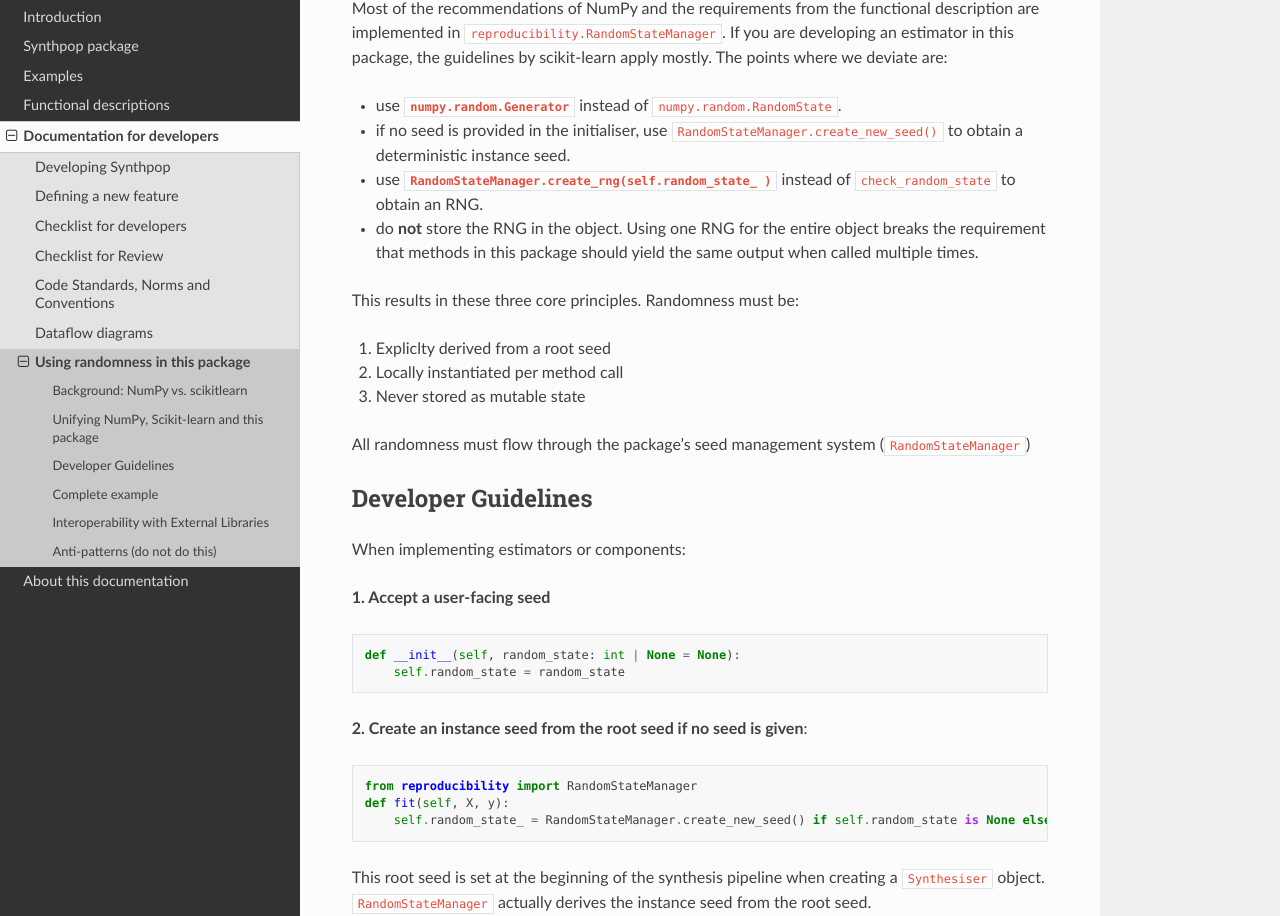
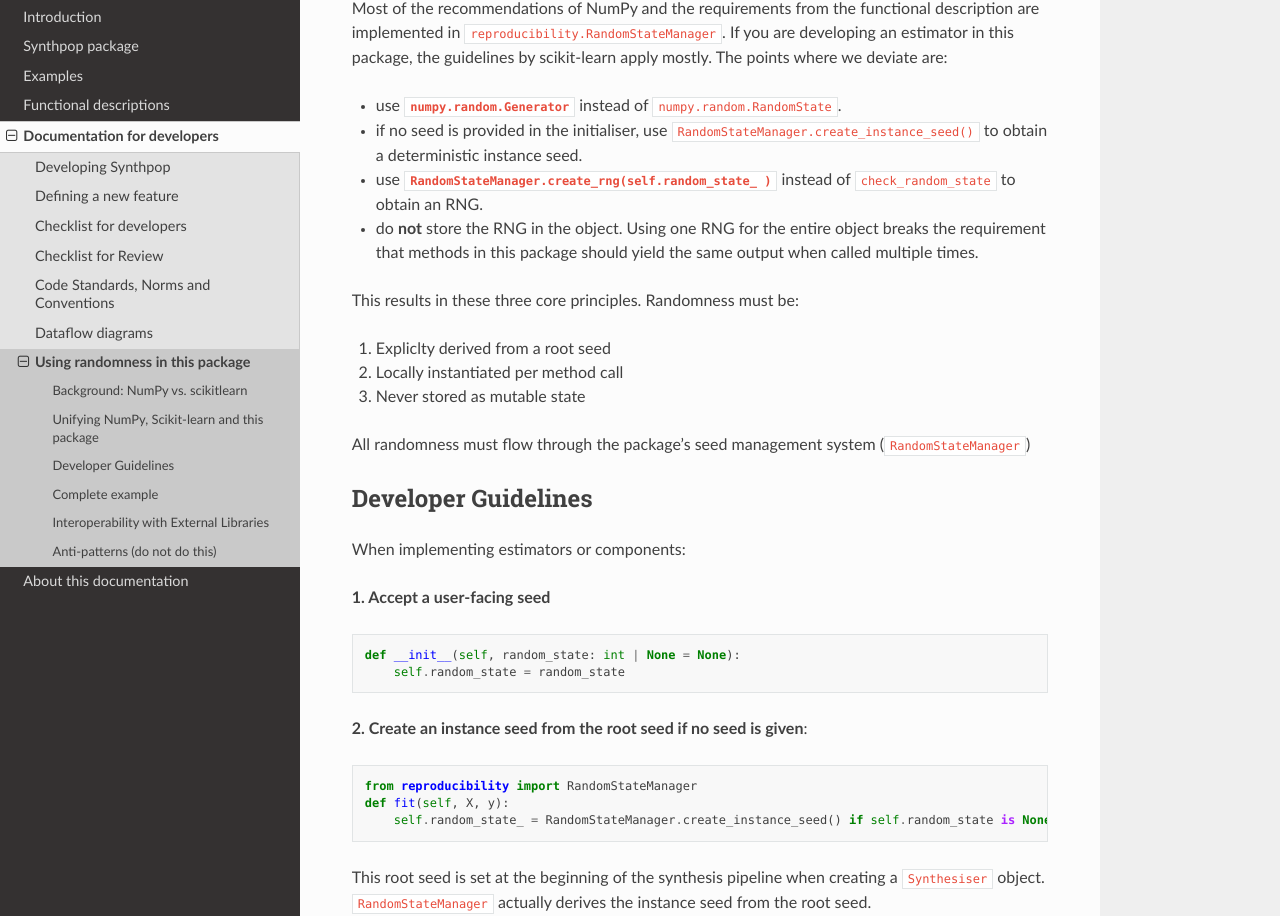
Before and after one commit to duonl/synthpop-py, a Sphinx documentation site: the page built from docs/source/developer/randomness.md, in a window 1280 px wide and 1400 px high, scrolled down 504 px. Shown: the part 135-1051 px from the top of the window. Built offline with Sphinx 7.4.7 and the Read the Docs theme 3.1.0, drawn with Linux system fonts in a browser that asks for light colours; some of the changed text lies outside the part shown.

Commit message:
renamed create_new_seed to create_instance_seed

````diff
--- a/docs/source/developer/randomness.md
+++ b/docs/source/developer/randomness.md
@@ -17,7 +17,7 @@ Most of the recommendations of NumPy and the requirements from the functional de
 If you are developing an estimator in this package, the guidelines by scikit-learn apply mostly. The points where we deviate are:
 
 - use **`numpy.random.Generator`** instead of `numpy.random.RandomState`.
-- if no seed is provided in the initialiser, use `RandomStateManager.create_new_seed()` to obtain a deterministic instance seed.
+- if no seed is provided in the initialiser, use `RandomStateManager.create_instance_seed()` to obtain a deterministic instance seed.
 - use **`RandomStateManager.create_rng(self.random_state_ )`** instead of `check_random_state` to obtain an RNG.
 - do **not** store the RNG in the object.
 Using one RNG for the entire object breaks the requirement that methods in this package should yield the same output when called multiple times.
@@ -41,7 +41,7 @@ def __init__(self, random_state: int | None = None):
 ```python
 from reproducibility import RandomStateManager
 def fit(self, X, y):
-    self.random_state_ = RandomStateManager.create_new_seed() if self.random_state is None else self.random_state
+    self.random_state_ = RandomStateManager.create_instance_seed() if self.random_state is None else self.random_state
 ```
 This root seed is set at the beginning of the synthesis pipeline when creating a `Synthesiser` object. `RandomStateManager` actually derives the instance seed from the root seed.
 
@@ -75,7 +75,7 @@ class GaussianNoise(BaseEstimator, TransformerMixin):
 
     # the arguments are ignored anyway, so we make them optional
     def fit(self, X=None, y=None):
-        self.random_state_ = RandomStateManager.create_new_seed() if self.random_state is None else self.random_state
+        self.random_state_ = RandomStateManager.create_instance_seed() if self.random_state is None else self.random_state
         rng = RandomStateManager.create_rng(self._seed)
         # use the RNG when fitting if needed.
 
@@ -86,7 +86,7 @@ class GaussianNoise(BaseEstimator, TransformerMixin):
 ```
 
 ## Interoperability with External Libraries
-Some libraries (including scikit-learn) expect a "random state" argument. In those cases, use `RandomStateManager.create_new_seed()` to provide a random state that stills follows the requirements of this package. Note that passing randomness into external libraries may break this package's guarantee that repeated method calls produce identical outputs. This is unavoidable when delegating randomness outside the package. However, try to find an alternative that supports our package's guarantee.
+Some libraries (including scikit-learn) expect a "random state" argument. In those cases, use `RandomStateManager.create_instance_seed()` to provide a random state that stills follows the requirements of this package. Note that passing randomness into external libraries may break this package's guarantee that repeated method calls produce identical outputs. This is unavoidable when delegating randomness outside the package. However, try to find an alternative that supports our package's guarantee.
 
 ## Anti-patterns (do not do this)
 **Storing RNGS**
````
Also changed, not shown: 4 other files.
